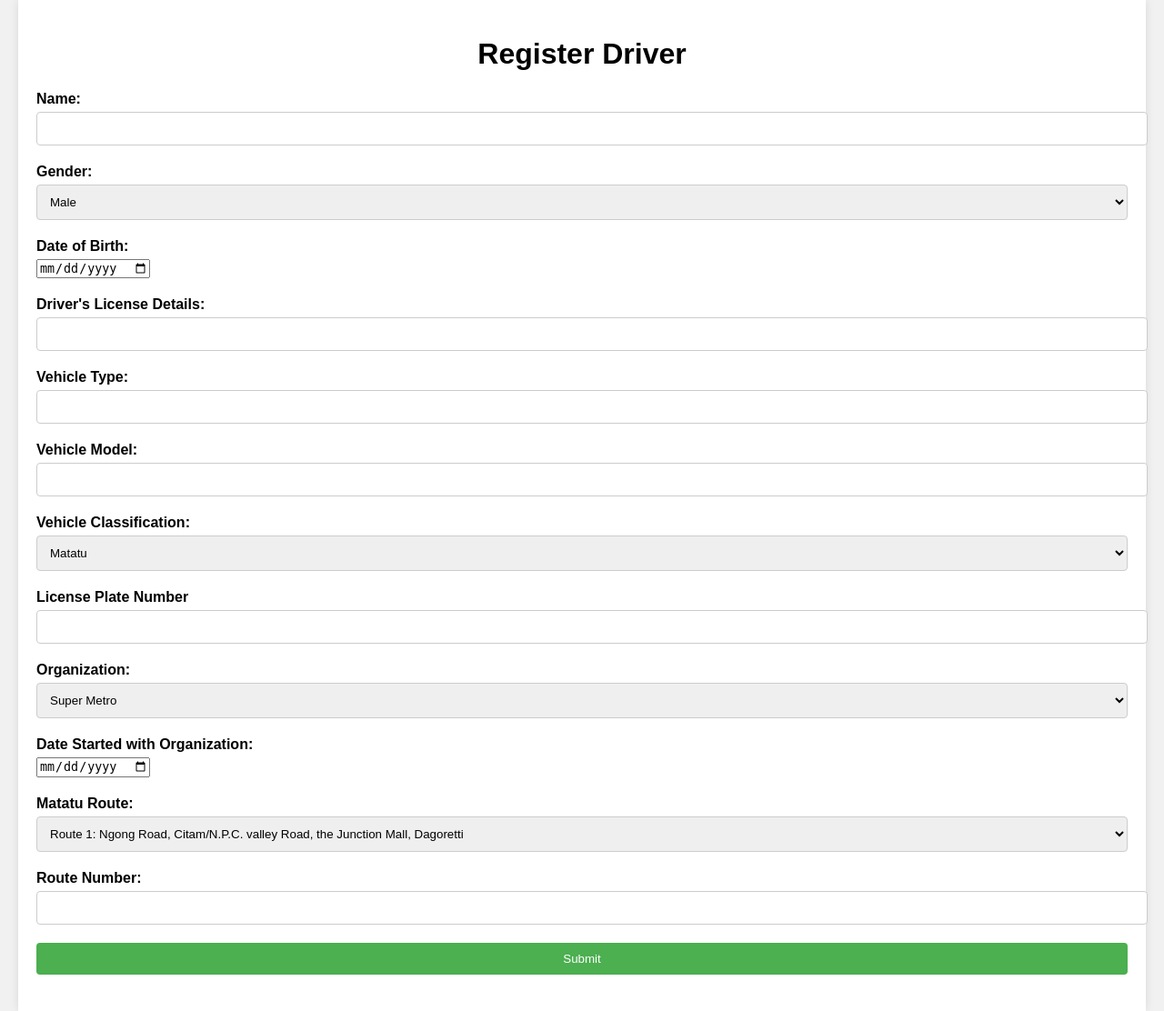
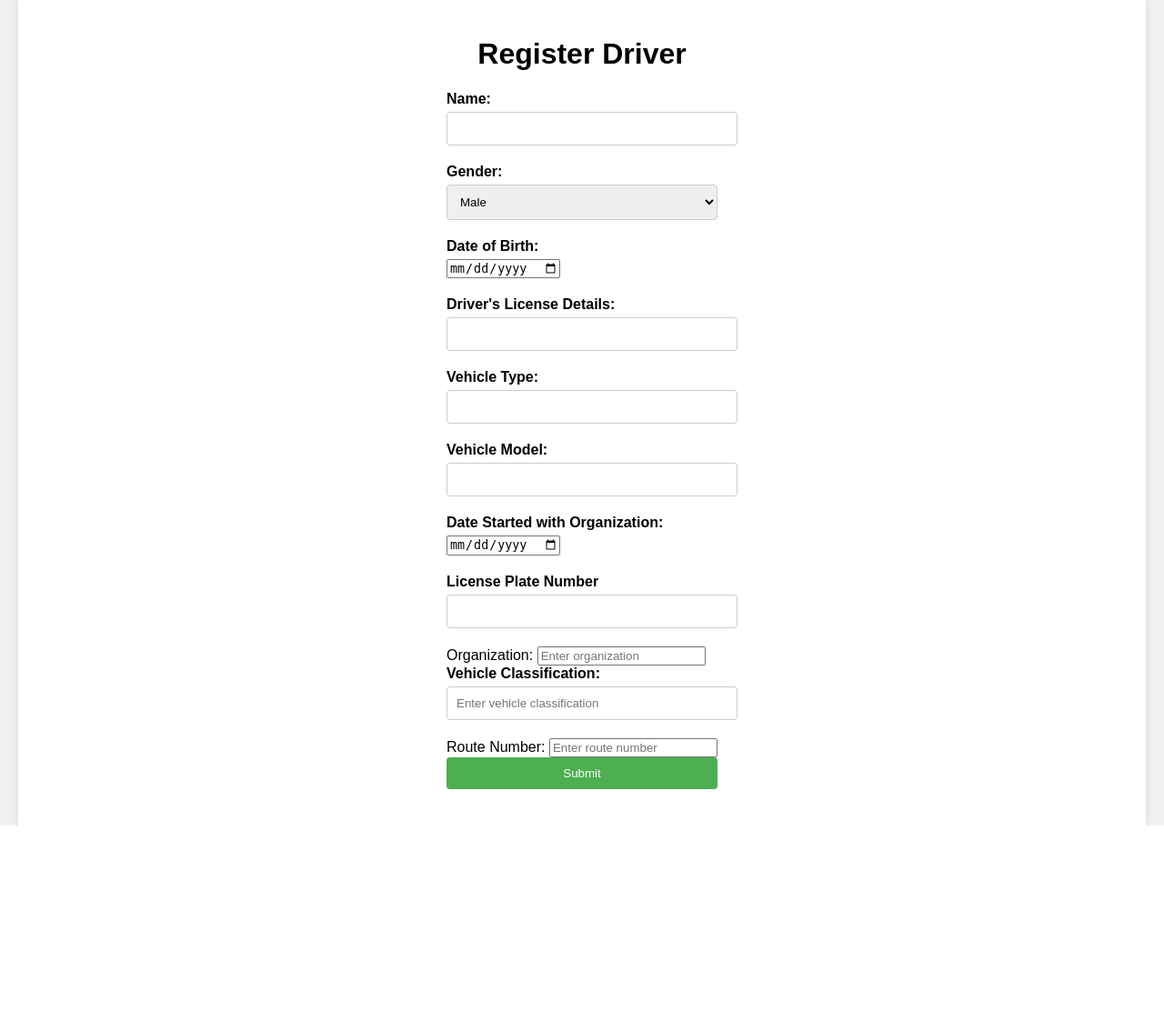
Before and after one commit to muiruri7/RegDriver, a Flask app: page /register in a window 1280 px wide. Shown: the part 18-1130 px from the top of the page at 91% size. After the commit the page ends 926 px from the top, so only its background shows below. Run offline with Flask 3, Linux system fonts and the light colour scheme; some libraries are stand-ins or nearby versions.

Commit message:
Initial Commit

```diff
--- a/app.py
+++ b/app.py
@@ -3,6 +3,7 @@ from flask_mysqldb import MySQL
 from datetime import datetime
 from functools import wraps
 import sqlite3
+import mysql.connector
 from config import MYSQL_HOST, MYSQL_USER, MYSQL_PASSWORD, MYSQL_DB, SECRET_KEY
 
 app = Flask(__name__)
@@ -140,13 +141,76 @@ def register_driver():
 
         # Add validation checks for other form fields if necessary
 
-        store_driver_registration_data(name, gender, dob, license, vehicle_type, vehicle_model, vehicle_classification, license_plate_number,
-                                       organization, start_date, route_number)
+        cursor = mysql.connection.cursor()
+
+        # Searching for the license plate number in each of the tables
+        cursor.execute("SELECT * FROM super_metro WHERE license_plate_number=%s", (license_plate_number,))
+        result1 = cursor.fetchone()
+        cursor.execute("SELECT * FROM lopha_travellers WHERE license_plate_number=%s", (license_plate_number,))
+        result2 = cursor.fetchone()
+        cursor.execute("SELECT * FROM 2nk_sacco WHERE license_plate_number=%s", (license_plate_number,))
+        result3 = cursor.fetchone()
+        cursor.execute("SELECT * FROM manchester_travellers WHERE license_plate_number=%s", (license_plate_number,))
+        result4 = cursor.fetchone()
+        cursor.execute("SELECT * FROM neo_kenya_mpya_sacco WHERE license_plate_number=%s", (license_plate_number,))
+        result5 = cursor.fetchone()
+        cursor.execute("SELECT * FROM 4nte_sacco WHERE license_plate_number=%s", (license_plate_number,))
+        result6 = cursor.fetchone()
+        cursor.execute("SELECT * FROM naekana_sacco WHERE license_plate_number=%s", (license_plate_number,))
+        result7 = cursor.fetchone()
+
+        # Checking if any of the searches returned a result
+        if result1:
+            organization = "super_metro"
+            vehicle_classification = result1[1]
+            route_number = result1[2]
+        elif result2:
+            organization = "lopha_travellers"
+            vehicle_classification = result2[1]
+            route_number = result2[2]
+        elif result3:
+            organization = "2nk_sacco"
+            vehicle_classification = result3[1]
+            route_number = result3[2]
+        elif result4:
+            organization = "manchester_travellers"
+            vehicle_classification = result4[1]
+            route_number = result4[2]
+        elif result5:
+            organization = "neo_kenya_mpya_sacco"
+            vehicle_classification = result5[1]
+            route_number = result5[2]
+        elif result6:
+            organization = "4nte_sacco"
+            vehicle_classification = result6[1]
+            route_number = result6[2]
+        elif result7:
+            organization = "naekana_sacco"
+            vehicle_classification = result7[1]
+            route_number = result7[2]
+        else:
+            # If no results were found, display an alert
+            flash('license plate number not found')
+            return redirect(url_for('home'))
+
+        # Store driver registration data in the database
+        cursor.execute(
+            "INSERT INTO drivers (name, gender, dob, license, vehicle_type, vehicle_model, vehicle_classification, "
+            "license_plate_number, organization, start_date, route_number) VALUES (%s, %s, %s, %s, %s, %s, %s, %s, %s, "
+            "%s, %s)", (
+                name, gender, dob, license, vehicle_type, vehicle_model, vehicle_classification, license_plate_number,
+                organization, start_date, route_number))
+
+        mysql.connection.commit()
+        cursor.close()
 
         flash('Registration Successful!')
         return redirect(url_for('home'))
 
-    return render_template('register.html')
+    else:  # GET request
+        license_plate_number = request.args.get("license_plate_number")
+        return render_template('register.html', license_plate_number=license_plate_number)
+
 
 @app.route('/edit_driver/<int:driver_id>', methods=['GET', 'POST'])
 def edit_driver(driver_id):
--- a/templates/register.html
+++ b/templates/register.html
@@ -196,77 +196,35 @@
                 <input type="text" id="vehicle_model" name="vehicle_model" required>
             </div>
             <div class="form-group">
-                <label for="vehicle_classification">Vehicle Classification:</label>
-                <select id="vehicle_classification" name="vehicle_classification" required>
-                    <option value="matatu">Matatu</option>
-                    <option value="bus">Bus</option>
-                </select>
+                <label for="start_date">Date Started with Organization:</label>
+                <input type="date" id="start_date" name="start_date" required>
             </div>
             <div class="form-group">
                 <label for="license-plate-number">License Plate Number</label>
                 <input type="text" id="licenseplate-number" name="license_plate_number" required>
             </div>
+            <div>
+                <label for="organization">Organization:</label>
+                <input type="text" id="organization" name="organization" placeholder="Enter organization">
+              </div>
             <div class="form-group">
-                <label for="organization">Organization:</label>
-                <select id="organization" name="organization" required>
-                    <option value="Super Metro">Super Metro</option>
-                    <option value="Lopha Travellers">Lopha Travellers</option>
-                    <option value="2NK SACCO">2NK SACCO</option>
-                    <option value="Manchester Travellers">Manchester Travellers</option>
-                    <option value="Neo Kenya Mpya SACCO">Neo Kenya Mpya SACCO</option>
-                    <option value="4NTE SACCO">4NTE SACCO</option>
-                    <option value="Naekana SACCO">Naekana SACCO</option>
-                </select>
+                <label for="vehicle_classification">Vehicle Classification:</label>
+                <input type="text" id="vehicle_classification" name="vehicle_classification" placeholder="Enter vehicle classification">
             </div>
-            <div class="form-group">
-                <label for="start_date">Date Started with Organization:</label>
-                <input type="date" id="start_date" name="start_date" required>
-            </div>
-            <div class="form-group">
-                <label for="matatuRoute">Matatu Route:</label>
-                <select id="matatuRoute" name="matatuRoute" required>
-                    <option value="1">Route 1: Ngong Road, Citam/N.P.C. valley Road, the Junction Mall, Dagoretti</option>
-                    <option value="2">Route 2: Ngong Road, Citam/N.P.C. Valley Road, Junction Mall, Dagoretti</option>
-                    <option value="3">Route 3: Ngong Road, Adams Arcade, Dagoretti Corner</option>
-                    <option value="4">Route 4: Ngong Road, Adams, Dagorreti</option>
-                    <option value="6">Route 6: Eastleigh area, Pangani Girls, Pangani Shopping Center, Kariokor Market</option>
-                    <option value="7C">Route 7C: Community, Doctors Plaza Silver Springs Hotel, Kenyatta Nairobi Hospital, Upper Hill area</option>
-                    <option value="8">Route 8: Ngong Road, Kibera slums, Adams Arcade, Toi market</option>
-                    <option value="9">Route 9: Eastleigh area, Ngara civil servants housing scheme, KIE, Pangani roundabout, Fig Tree Trade Center Ngara</option>
-                    <option value="11">Route 11: South B, Bellevue</option>
-                    <option value="15">Route 15: Nyayo Stadium, Carnivore Simba Saloon, Nairobi West, Madaraka, T-mall, Wilson Airport, Langata Shopping Center, Langata Cemetery, Barracks, Uhuru Gardens, Otiende, Nairobi Safari Walk, Nairobi National Park, Nairobi Animal Orphanage</option>
-                    <option value="14">Route 14: Langata Road to T-Mall, Strathmore University, Nairobi West</option>
-                    <option value="17B">Route 17B: Thika Road, Roysambu, Kasarani, Santon, St Francis Hospital, Mwiki, Thika superhighway</option>
-                    <option value="23">Route 23: Kangemi, Westlands, Uhuru Highway, Kangemi, A.B.C. Place, Safaricom House, Uhuru highway</option>
-                    <option value="24">Route 24: Karen Shopping Center, Hardy, Bogani, Bomas of Kenya, Galleria Shopping Mall, Catholic University, Kenya School of Law, Nairobi Academy, Hillcrest international school, animal protection, Co-Op Bank Training Center, Giraffe Center, Karen C School, all Langata routes</option>
-                    <option value="25">Route 25: Baba Ndogo, Thika road to GSU flyover</option>
-                    <option value="33">Route 33: Ngumo Estate, KNH, Mbagathi, Masai Market</option>
-                    <option value="33">Route 33: Embakasi route, via Jogoo Roads, Donholm, City Stadium, Pipeline, Tumaini Estate, Fedha Estate and Avenue Estate</option>
-                    <option value="34">Route 34: Langata area through Mbagathi Road, K.N.H., T-mall, Wilson airport, Carnivore, Langata Shopping Center</option>
-                    <option value="34">Route 34 (at times, they also carry those to Mombasa Road): JKIA, Jogoo Road, Embakasi, Fedha, Donholm, Pipeline, Utawala</option>
-                    <option value="35/60">Route 35/60: Umoja Inner Core, Umoja 1 and Umoja 2</option>
-                    <option value="44">Route 44: Kahawa West, Kamiti Maximum Prison, Zimmerman, Githurai 44 Roysambu, USIU, Farmers Choice, Northern Bypass</option>
-                    <option value="45">Route 45: Thika Road, Thika Superhighway, Githurai 45</option>
-                    <option value="58">Route 58: Buru Buru</option>
-                    <option value="100">Route 100: Kiambu town, Kiambu Road, Sharks Palace, Kiambu Road, CID, Center, Ridgeways, Rock City Kiambu road, Muthaiga roundabout</option>
-                    <option value="102">Route 102: Kikuyu Township, Dagoretti, Ngong Road, Junction Mall</option>
-                    <option value="105">Route 105: Kikuyu via Uhuru Highway, Westlands, Kangemi, Uthiru, Kinoo</option>
-                    <option value="106">Route 106: Banana, Mucatha, Village Market</option>
-                    <option value="110">Route 110: Kitengela, Mlolongo, Athi River</option>
-                    <option value="111">Route 111: Ngong, Ngong Road, Dagoretti Corner(at times Kiserian)</option>
-                    <option value="125/126">Route 125 or 126: Catholic University, Multimedia University, Nairobi National Park, Safari Walk, Langata Barracks, Galleria, Brookhouse International Schools, Langata Hospital, Langata Police Station, Langata Cemetery, Kiserian, Ongata Rongai</option>
-                    <option value="146">Route 146: Ruiru, Thika Road, Kahawa Wendani, Kahawa Barracks, Kahawa Sukari, Kenyatta University, Ruiru bypass</option>
-                    <option value="237">Route 237: Thika town all routes on Thika Road, Kahawa ,Ruiru</option>
-                </select>
-            </div>
-            <div class="form-group">
-                <label for="route_number">Route Number:</label>
-                <input type="text" id="route_number" name="route_number" required>
-            </div>
+              <div>
+                <label for="route-number">Route Number:</label>
+                <input type="text" id="route-number" name="route-number" placeholder="Enter route number">
+              </div>
             <div class="form-group">
                 <button type="submit">Submit</button>
             </div>
         </form>
     </div>
+    <script>
+        // assume that `data` is the object containing the fetched data
+        document.getElementById("organization").value = data.organization;
+        document.getElementById("vehicle-classification").value = vehicle.classification;
+        document.getElementById("route-number").value = data.routeNumber;
+    </script>
 </body>
 </html>
```
